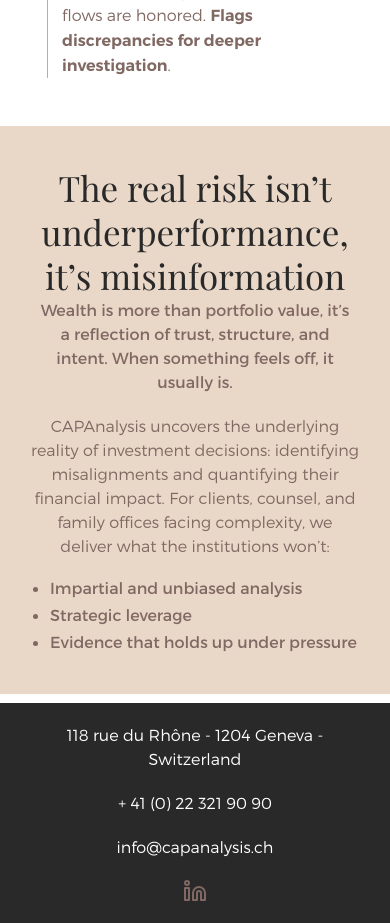
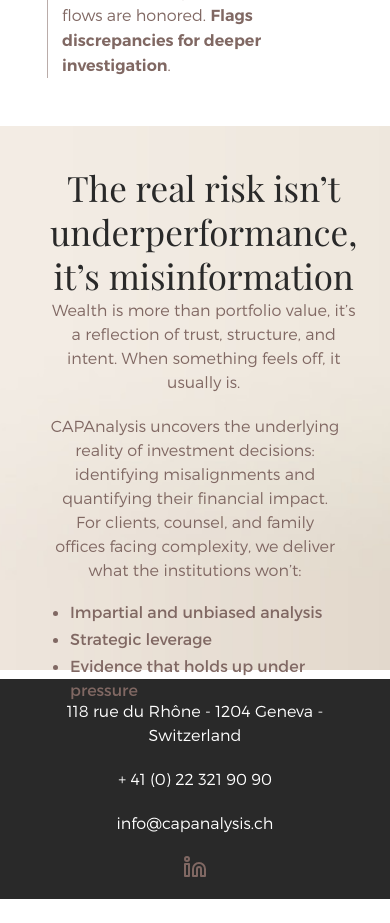
Before and after one commit to pierre-debruyne/CapAnalysis, a Next.js app: page / in a window 390 px wide. Shown: the part 4560-5483 px from the top of the page. After the commit the page ends 5459 px from the top, so only its background shows below. Built offline with nearby package versions, Linux system fonts and the light colour scheme.

Commit message:
fix(home): responsive for bloc 5 - The real risk isn’t underperformance

```diff
--- a/src/app/page.tsx
+++ b/src/app/page.tsx
@@ -253,29 +253,29 @@
       </div>
 
       {/* Bloc 5 - The real risk isn’t underperformance */}
-      <div className="relative w-full lg:h-[415px] mb-[9px]">
+      <div className="relative w-full aspect-video h-[544px] md:h-[415px] mb-[9px]">
         <Image
           src="/assets/images/Slide-2-1.jpg"
           alt=""
           fill
-          className="object-cover hidden lg:block "
+          className="object-cover"
           priority
         />
 
         {/* Texte en overlay */}
-        <div className="lg:absolute inset-0 h-full flex flex-col md:flex-row gap-5 bg-[#e9d7c8] py-10 lg:p-0 lg:bg-transparent justify-center lg:justify-start items-center lg:gap-[140px] lg:ml-[189px]">
-          <div className="flex flex-col items-center md:max-w-[330px] mx-auto lg:m-0 px-[35px]">
-            <h2 className="text-[35px] text-dark font-serif text-center leading-11">
+        <div className="absolute inset-0 h-full flex flex-col md:flex-row gap-5 py-10 lg:p-0 justify-start items-center lg:gap-[140px] px-[50px] md:px-0 md:ml-[50px] xl:ml-[189px]">
+          <div className="flex flex-col items-center md:max-w-[330px] mx-auto md:m-0">
+            <h2 className="text-[35px] text-dark font-serif md:text-start text-center leading-11">
               The real risk isn’t underperformance, it’s misinformation
             </h2>
-            <p className="text-brown text-[16px] font-sans text-center">
+            <p className="text-brown text-[16px] font-light font-sans md:text-start text-center">
               Wealth is more than portfolio value, it’s a reflection of trust,
               structure, and intent. When something feels off, it usually is.
             </p>
           </div>
 
           <div className="flex flex-col items-start max-w-[330px] mx-auto lg:m-0">
-            <p className="text-[16px] text-[#806863] font-sans text-center lg:text-start font-light mb-[18px]">
+            <p className="text-[16px] text-[#806863] font-sans text-center md:text-start font-light mb-[18px]">
               CAPAnalysis uncovers the underlying reality of investment
               decisions: identifying misalignments and quantifying their
               financial impact. For clients, counsel, and family offices facing
```
